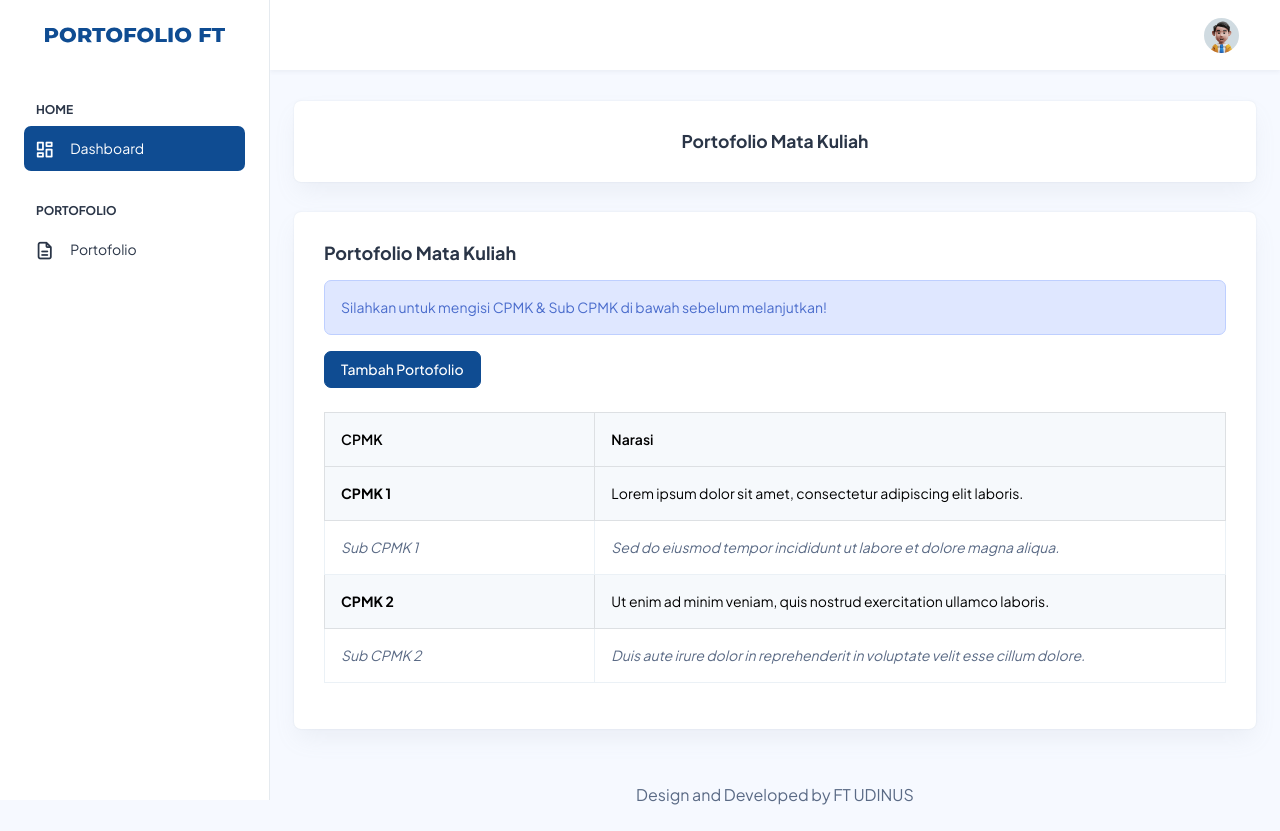
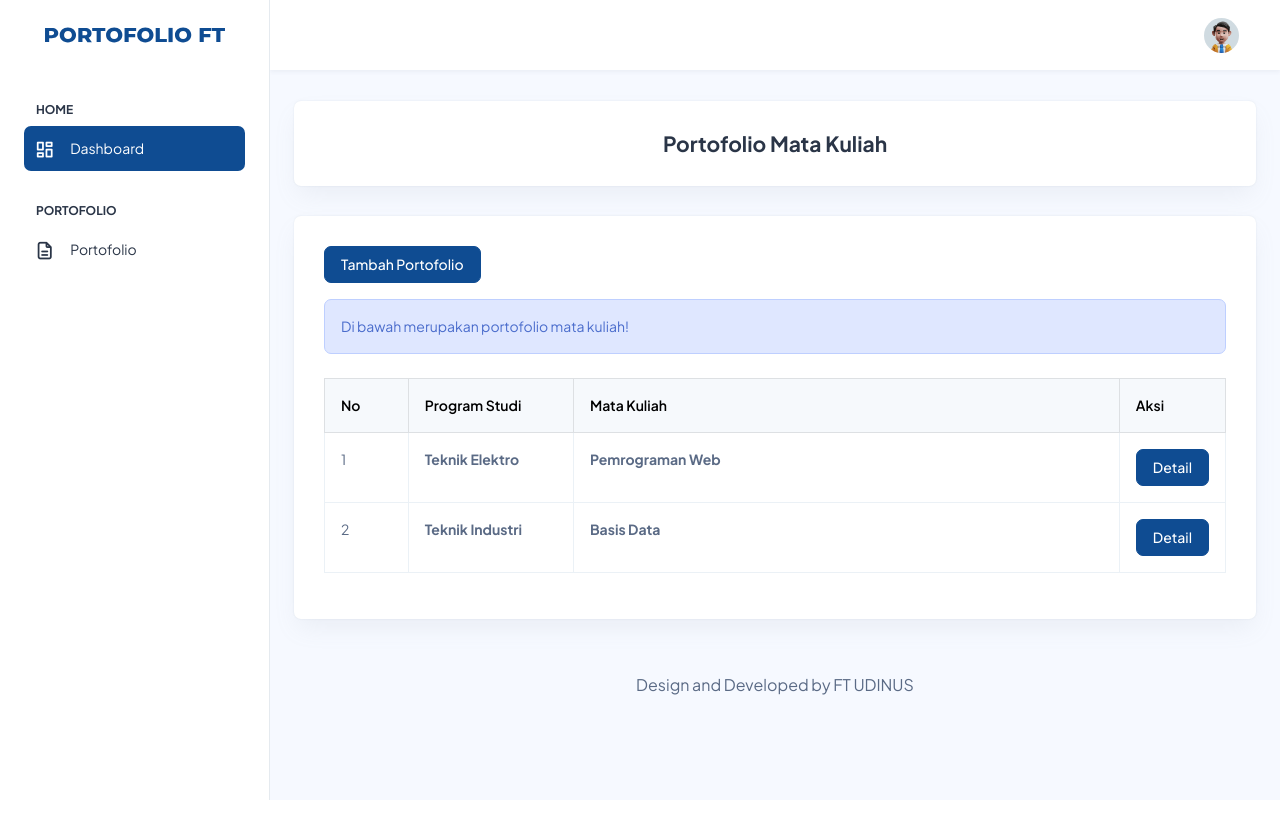
Before and after one commit to Alfaturachman/portofolio-ftdinus, a CodeIgniter 4 app: the page made by app/Views/backend/form-portofolio/index.php in a window 1280 px wide. After the commit the page ends 800 px from the top, so only its background shows below. Run offline with PHP 8.4 and a stand-in for CodeIgniter, Linux system fonts and the light colour scheme; the template is opened without the code that fills it, so the values that code supplies are empty; some libraries are stand-ins or nearby versions.

Commit message:
initial commit

```diff
--- a/app/Views/backend/dashboard.php
+++ b/app/Views/backend/dashboard.php
@@ -1,7 +1,7 @@
 <?= $this->include('backend/partials/header') ?>
 
 <div class="container-fluid">
-    <div class="row">
+    <div class="row pt-3">
         <div class="col">
             <div class="card">
                 <div class="card-body">
@@ -13,7 +13,7 @@
             </div>
         </div>
     </div>
-    <div class="row pt-3">
+    <div class="row">
         <div class="col-lg-12">
             <div class="row">
                 <div class="col-lg-4">
--- a/app/Views/backend/form-portofolio/index.php
+++ b/app/Views/backend/form-portofolio/index.php
@@ -6,7 +6,7 @@
             <div class="card w-100">
                 <div class="card-body">
                     <div class="d-sm-flex d-block align-items-center justify-content-center">
-                        <h5 class="fw-bolder mb-0">Portofolio Mata Kuliah</h5>
+                        <h4 class="fw-bolder mb-0">Portofolio Mata Kuliah</h4>
                     </div>
                 </div>
             </div>
@@ -19,42 +19,47 @@
             <div class="card w-100">
                 <div class="card-body">
                     <div class="d-block align-items-center justify-content-center mb-4">
-                        <h5 class="card-title fw-bolder mb-3">Portofolio Mata Kuliah</h5>
-                        <div id="alert" class="alert alert-primary" role="alert">
-                            Silahkan untuk mengisi CPMK & Sub CPMK di bawah sebelum melanjutkan!
-                        </div>
-                        <div class="d-flex justify-content-between">
+
+                        <div class="d-flex justify-content-start mb-3">
                             <a class="btn btn-primary" href="<?= base_url('portofolio-form/info-matkul') ?>">
                                 Tambah Portofolio
                             </a>
+                        </div>
+
+                        <div id="alert" class="alert alert-primary" role="alert">
+                            Di bawah merupakan portofolio mata kuliah!
                         </div>
                     </div>
 
                     <table class="table table-bordered">
                         <thead class="table-light">
                             <tr>
-                                <th style="width: 30%">CPMK</th>
-                                <th style="width: 70%">Narasi</th>
+                                <th style="width: 10%">No</th>
+                                <th style="width: 20%">Program Studi</th>
+                                <th style="width: 70%">Mata Kuliah</th>
+                                <th style="width: 30%">Aksi</th>
                             </tr>
                         </thead>
                         <tbody>
-                            <!-- CPMK 1 -->
-                            <tr class="table-light">
-                                <td><strong>CPMK 1</strong></td>
-                                <td>Lorem ipsum dolor sit amet, consectetur adipiscing elit laboris.</td>
+                            <tr>
+                                <td>1</td>
+                                <td><strong>Teknik Elektro</strong></td>
+                                <td><strong>Pemrograman Web</strong></td>
+                                <td>
+                                    <a class="btn btn-primary" href="<?= base_url('detail-portofolio') ?>">
+                                        Detail
+                                    </a>
+                                </td>
                             </tr>
                             <tr>
-                                <td><i>Sub CPMK 1</i></td>
-                                <td><i>Sed do eiusmod tempor incididunt ut labore et dolore magna aliqua.</i></td>
-                            </tr>
-                            <!-- CPMK 2 -->
-                            <tr class="table-light">
-                                <td><strong>CPMK 2</strong></td>
-                                <td>Ut enim ad minim veniam, quis nostrud exercitation ullamco laboris.</td>
-                            </tr>
-                            <tr>
-                                <td><i>Sub CPMK 2</i></td>
-                                <td><i>Duis aute irure dolor in reprehenderit in voluptate velit esse cillum dolore.</i></td>
+                                <td>2</td>
+                                <td><strong>Teknik Industri</strong></td>
+                                <td><strong>Basis Data</strong></td>
+                                <td>
+                                    <a class="btn btn-primary" href="<?= base_url('detail-portofolio') ?>">
+                                        Detail
+                                    </a>
+                                </td>
                             </tr>
                         </tbody>
                     </table>
--- a/app/Views/backend/partials/header.php
+++ b/app/Views/backend/partials/header.php
@@ -44,8 +44,13 @@
                             <i class="ti ti-dots nav-small-cap-icon fs-4"></i>
                             <span class="hide-menu">PORTOFOLIO</span>
                         </li>
-                        <li class="sidebar-item">
-                            <a class="sidebar-link <?= (current_url() == base_url('portofolio-form/info-matkul') || current_url() == base_url('portofolio-form/topik-perkuliahan')) ? 'active' : '' ?>" href="<?= base_url('portofolio-form') ?>" aria-expanded="false">
+                        <li class="sidebar-item <?= (strpos(current_url(), 'portofolio-form') !== false) ? 'selected' : '' ?>">
+                            <a class="sidebar-link <?= (current_url() == base_url('portofolio-form') ||
+                                                        current_url() == base_url('portofolio-form/info-matkul') ||
+                                                        current_url() == base_url('portofolio-form/topik-perkuliahan'))
+                                                        ? 'active' : '' ?>"
+                                href="<?= base_url('portofolio-form') ?>"
+                                aria-expanded="false">
                                 <span>
                                     <i class="ti ti-file-description"></i>
                                 </span>
```
Also changed, not shown: app/Controllers/Portofolio.php (+16 -1 lines), app/Views/backend/form-portofolio/info-matkul.php (+13 -10 lines), app/Views/backend/form-portofolio/topik-perkuliahan.php (+5 -5 lines).
